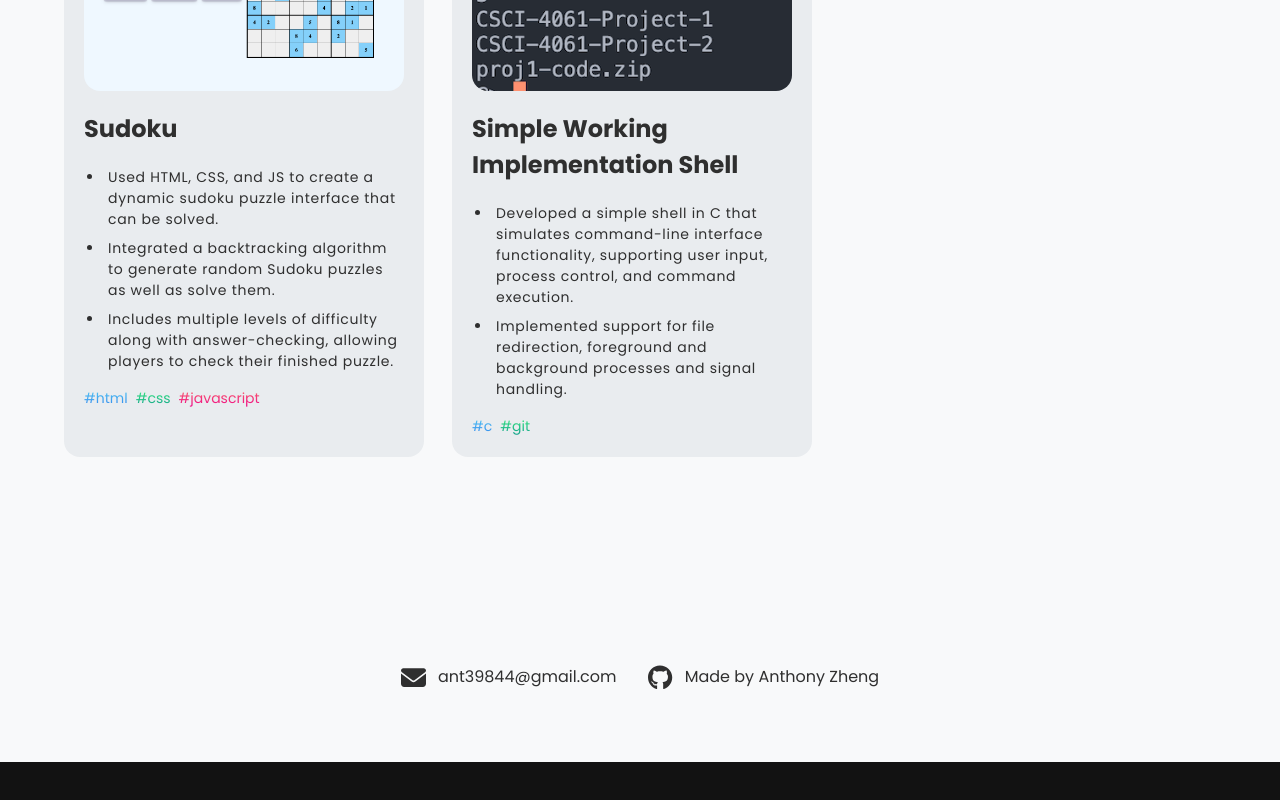
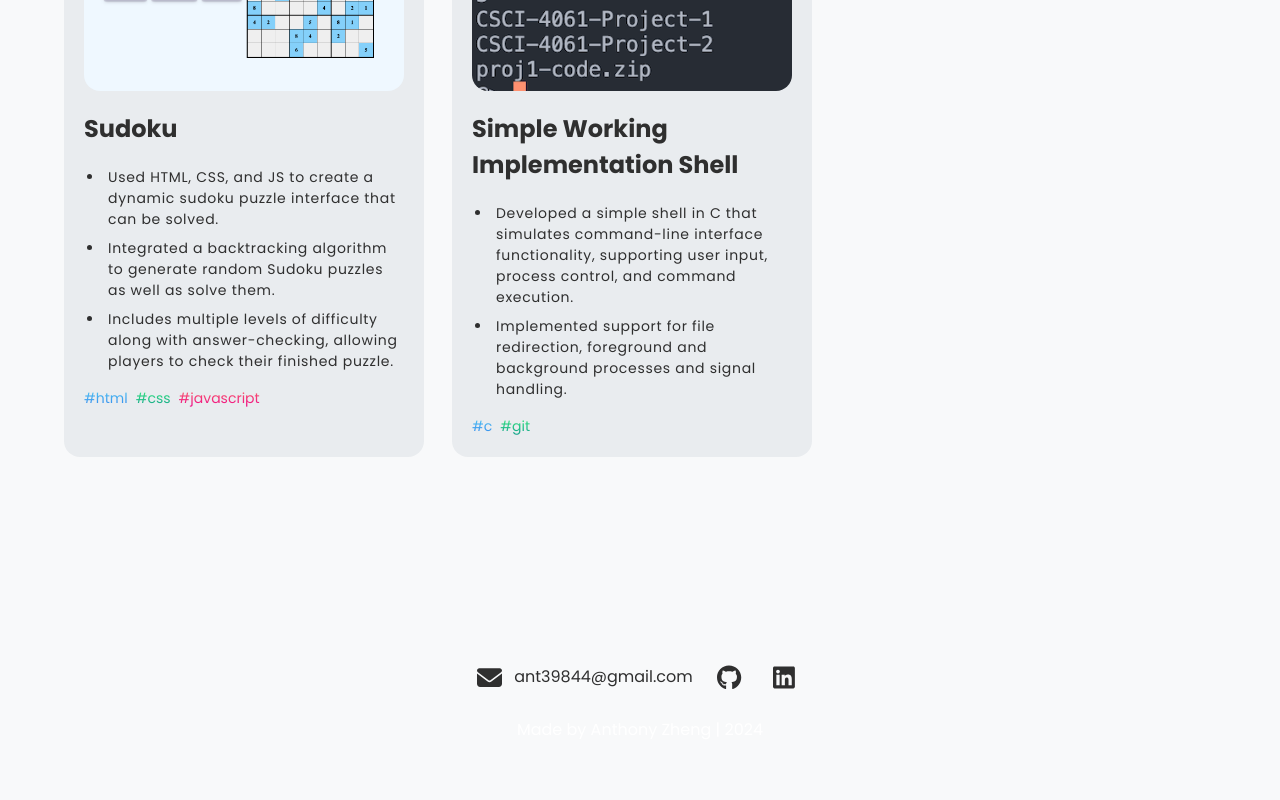
Before and after one commit to anthony39844/anthony39844.github.io, a React (Vite) app: page / in a window 1280 px wide. Shown: the part 2273-3073 px from the top of the page. Before the commit the page ends 3035 px from the top, so only its background shows below. Built offline with nearby package versions, Linux system fonts and the light colour scheme.

Commit message:
updates:

```diff
--- a/src/components/Contact.jsx
+++ b/src/components/Contact.jsx
@@ -3,16 +3,17 @@ import { SectionWrapper } from '/src/hoc'
 import DarkModeContext from '/src/hoc/DarkModeContext';
 import { FontAwesomeIcon } from '@fortawesome/react-fontawesome';
 import { faEnvelope } from '@fortawesome/free-solid-svg-icons';
-import { faGithub } from "@fortawesome/free-brands-svg-icons";
+import { faGithub, faLinkedin } from "@fortawesome/free-brands-svg-icons";
+
 
 const Contact = () => {
   const { darkMode } = useContext(DarkModeContext);
 
   return (
-    <div className='xl:mt-12 xl:flex-row flex overflow-hidden justify-center'>
+    <div className='xl:mt-12 flex flex-col justify-center items-center'>
       <div className='flex items-center'>
         <button
-          className={`${darkMode ? 'text-text' : 'text-text-light'} px-4 py-2 rounded flex items-center`}
+          className={`${darkMode ? 'text-text' : 'text-text-light'} px-2 py-2 rounded flex items-center`}
           onClick={() => {
             window.location.href = "mailto:ant39844@gmail.com";
           }}
@@ -28,11 +29,19 @@ const Contact = () => {
             window.open("https://github.com/anthony39844/anthony39844.github.io", "_blank")
           }}
         >
-          <FontAwesomeIcon className="mr-3 text-[25px]" icon={faGithub} />
-        <div className={`${darkMode ? 'text-text' : 'text-text-light'} hover:underline text-[16px]`}>
-          Made by Anthony Zheng
-        </div>
+          <FontAwesomeIcon className="text-[25px]" icon={faGithub} />
         </button>
+        <button
+          className={`${darkMode ? 'text-text' : 'text-text-light'} px-4 py-2 rounded flex items-center`}
+          onClick={() => {
+            window.open("https://www.linkedin.com/in/anthony39844/", "_blank")
+          }}
+        >
+          <FontAwesomeIcon className="text-[25px]" icon={faLinkedin} />
+        </button>
+      </div>
+      <div className='mt-5 flex'>
+        Made by Anthony Zheng | 2024
       </div>
     </div>
   )
```
Also changed, not shown: 1 other file (tests, documents, lock files or other folders).
